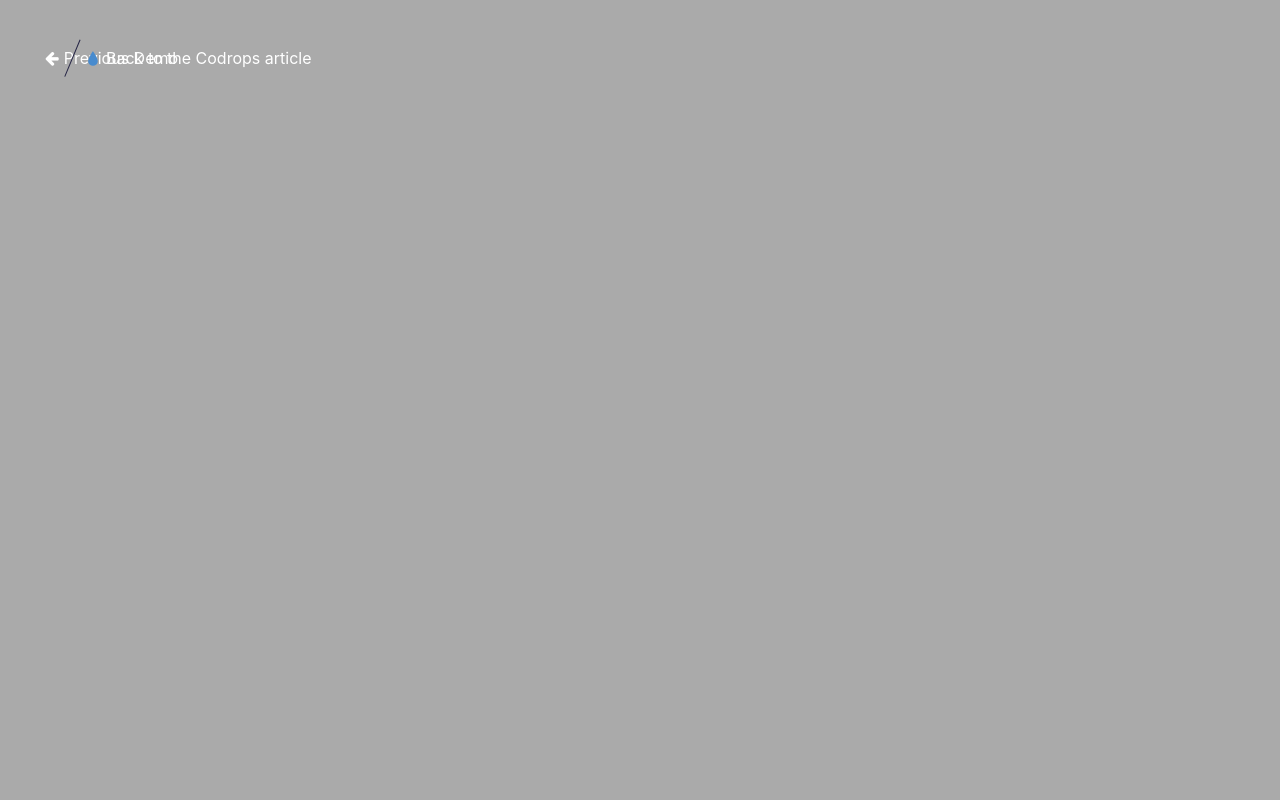
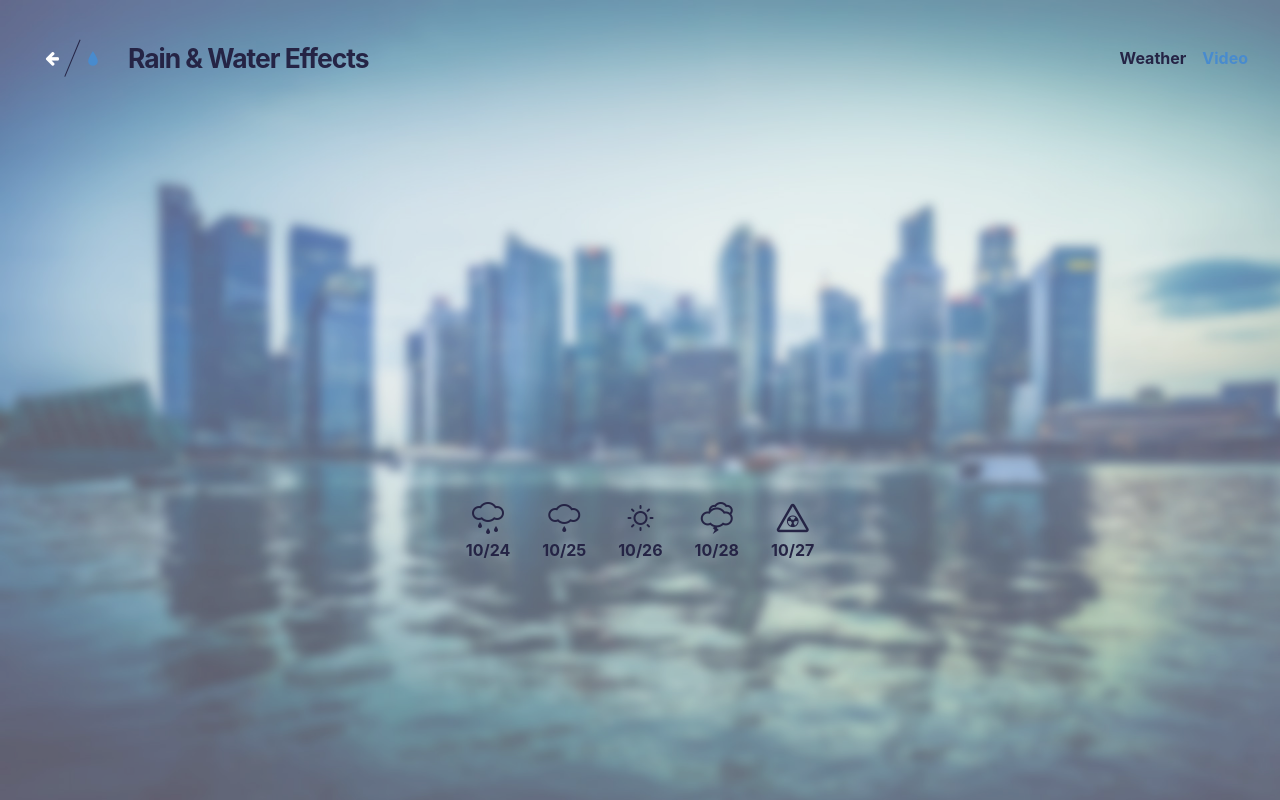
Before and after one commit to code-boom-boom/raindrop, a React (Create React App) app: page / in a window 1280 px wide. Built offline with nearby package versions, Linux system fonts and the light colour scheme.

Commit message:
basic layout

```diff
--- a/src/assets/css/index.css
+++ b/src/assets/css/index.css
@@ -1,4 +1,5 @@
 @import "demo.css";
+@import "style1.css";
 
 body {
   margin: 0;
@@ -8,3 +9,7 @@ body {
   -webkit-font-smoothing: antialiased;
   -moz-osx-font-smoothing: grayscale;
 }
+
+canvas {
+  position: absolute;
+}
--- /dev/null
+++ b/src/assets/css/style1.css
@@ -0,0 +1,166 @@
+@font-face {
+    font-family: 'icomoon';
+    src: url('../fonts/meteocons/icomoon.eot?26rom9');
+    src: url('../fonts/meteocons/icomoon.eot?26rom9#iefix') format('embedded-opentype'), url('../fonts/meteocons/icomoon.ttf?26rom9') format('truetype'), url('../fonts/meteocons/icomoon.woff?26rom9') format('woff'), url('../fonts/meteocons/icomoon.svg?26rom9#icomoon') format('svg');
+    font-weight: normal;
+    font-style: normal;
+}
+
+.icon {
+    font-family: 'icomoon';
+    speak: none;
+    font-style: normal;
+    font-weight: normal;
+    font-variant: normal;
+    text-transform: none;
+    line-height: 1;
+    /* Better Font Rendering =========== */
+    -webkit-font-smoothing: antialiased;
+    -moz-osx-font-smoothing: grayscale;
+}
+
+.icon--radioactive:before {
+    content: "\e905";
+}
+
+.icon--sun:before {
+    content: "\e900";
+}
+
+.icon--drizzle:before {
+    content: "\e902";
+}
+
+.icon--rainy:before {
+    content: "\e903";
+}
+
+.icon--storm:before {
+    content: "\e906";
+}
+
+.slideshow {
+    position: relative;
+    height: 100vh;
+    width: 100vw;
+    background: url(../img/city.jpg) no-repeat center top;
+    background-size: cover;
+    overflow: hidden;
+}
+
+.slideshow::before {
+    content: '';
+    position: absolute;
+    left: 0;
+    top: 0;
+    width: 100%;
+    height: 100%;
+    background: rgba(255, 255, 255, 0.2);
+}
+
+.slide {
+    position: absolute;
+    top: 0;
+    left: 0;
+    width: 100%;
+    height: 100%;
+    text-align: center;
+    padding: 35vh 0 0 0;
+    pointer-events: none;
+    line-height: 1;
+    font-family: "Roboto", sans-serif;
+}
+
+.slide--current {
+    pointer-events: auto;
+}
+
+.slideshow__nav {
+    text-align: center;
+    width: 100%;
+    display: -webkit-flex;
+    display: flex;
+    -webkit-flex-wrap: wrap;
+    flex-wrap: wrap;
+    -webkit-justify-content: center;
+    justify-content: center;
+    -webkit-align-items: center;
+    align-items: center;
+    position: absolute;
+    bottom: 28vh;
+}
+
+.nav-item {
+    display: block;
+    padding: 1em;
+    color: #252445;
+    -webkit-transition: color 0.3s;
+    transition: color 0.3s;
+    cursor: pointer;
+}
+
+.nav-item:hover,
+.nav-item:focus,
+.nav-item--current {
+    color: #fff;
+}
+
+.nav-item .icon {
+    font-size: 2em;
+}
+
+.nav-item span {
+    display: block;
+    margin: 0.25em 0 0 0;
+    font-weight: 700;
+}
+
+
+/* Content */
+
+.slide__element {
+    opacity: 0;
+    color: #252445;
+    -webkit-transform: translate3d(0, 50px, 0);
+    transform: translate3d(0, 50px, 0);
+    -webkit-transition: -webkit-transform 0.3s, opacity 0.3s;
+    transition: transform 0.3s, opacity 0.3s;
+}
+
+.slide--current .slide__element {
+    opacity: 1;
+    -webkit-transform: translate3d(0, 0, 0);
+    transform: translate3d(0, 0, 0);
+}
+
+.slide__element--temp {
+    font-size: 8em;
+    font-weight: 700;
+    margin: 0 0 0.1em;
+}
+
+.slide__element--temp small {
+    font-size: 0.25em;
+}
+
+.slide__element--info {
+    font-size: 2em;
+}
+
+.slide__element--date {
+    font-size: 1em;
+    font-weight: 700;
+    margin: 0 0 1em;
+}
+
+@media screen and (max-height: 39em) {
+    .slideshow {
+        font-size: 75%;
+    }
+    .slide {
+        padding-top: 35vh;
+    }
+    .slideshow__nav {
+        bottom: 6em;
+    }
+}
--- a/src/components/DemoOne.jsx
+++ b/src/components/DemoOne.jsx
@@ -3,7 +3,7 @@ import ImagePreloader from './ImagePreloader'
 
 const DemoOne = () => {
   return (
-    <>
+    <div className="demo-1">
       <ImagePreloader />
       <div className="container">
         <header className="codrops-header">
@@ -13,19 +13,96 @@ const DemoOne = () => {
               className="codrops-icon codrops-icon--prev"
               title="Previous Demo"
             >
-              Previous Demo
+              <span>Previous Demo</span>
             </a>
             <a
               href="https://tympanus.net/Development/CardStackEffects/"
               className="codrops-icon codrops-icon--drop"
               title="Back to the article"
             >
-              Back to the Codrops article
+              <span>Back to the Codrops article</span>
             </a>
           </div>
+          <h1>Rain &amp; Water Effects</h1>
+          <nav className="codrops-demos">
+            <a className="current-demo" href="#">
+              Weather
+            </a>
+            <a href="#">Video</a>
+          </nav>
         </header>
+        <div className="slideshow">
+          <canvas width="1" height="1" id="container" />
+          {/*========== Heavy Rain ==========*/}
+          <div className="slide" id="slide-1" data-weather="rain">
+            <div className="slide__element slide__element--date">
+              Sunday, 24<sup>th</sup> of October 2043
+            </div>
+            <div className="slide__element slide__element--temp">
+              12°<small>C</small>
+            </div>
+          </div>
+          {/*========== Drizzle ==========*/}
+          <div className="slide" id="slide-2" data-weather="drizzle">
+            <div className="slide__element slide__element--date">
+              Saturday, 25<sup>th</sup> of October 2043
+            </div>
+            <div className="slide__element slide__element--temp">
+              18°<small>C</small>
+            </div>
+          </div>
+          {/*========== Sunny ==========*/}
+          <div className="slide" id="slide-3" data-weather="sunny">
+            <div className="slide__element slide__element--date">
+              Monday, 26<sup>th</sup> of October 2043
+            </div>
+            <div className="slide__element slide__element--temp">
+              25°<small>C</small>
+            </div>
+          </div>
+          {/*========== Heavy rain ==========*/}
+          <div className="slide" id="slide-5" data-weather="storm">
+            <div className="slide__element slide__element--date">
+              Wednesday, 28<sup>th</sup> of October 2043
+            </div>
+            <div className="slide__element slide__element--temp">
+              20°<small>C</small>
+            </div>
+          </div>
+          {/*========== Fallout ==========*/}
+          <div className="slide" id="slide-4" data-weather="fallout">
+            <div className="slide__element slide__element--date">
+              Tuesday, 27<sup>th</sup> of October 2043
+            </div>
+            <div className="slide__element slide__element--temp">
+              34°<small>C</small>
+            </div>
+          </div>
+          <nav className="slideshow__nav">
+            <span className="nav-item">
+              <i className="icon icon--rainy"></i>
+              <span>10/24</span>
+            </span>
+            <span className="nav-item">
+              <i className="icon icon--drizzle"></i>
+              <span>10/25</span>
+            </span>
+            <span className="nav-item">
+              <i className="icon icon--sun"></i>
+              <span>10/26</span>
+            </span>
+            <span className="nav-item">
+              <i className="icon icon--storm"></i>
+              <span>10/28</span>
+            </span>
+            <span className="nav-item">
+              <i className="icon icon--radioactive"></i>
+              <span>10/27</span>
+            </span>
+          </nav>
+        </div>
       </div>
-    </>
+    </div>
   )
 }
 
```
